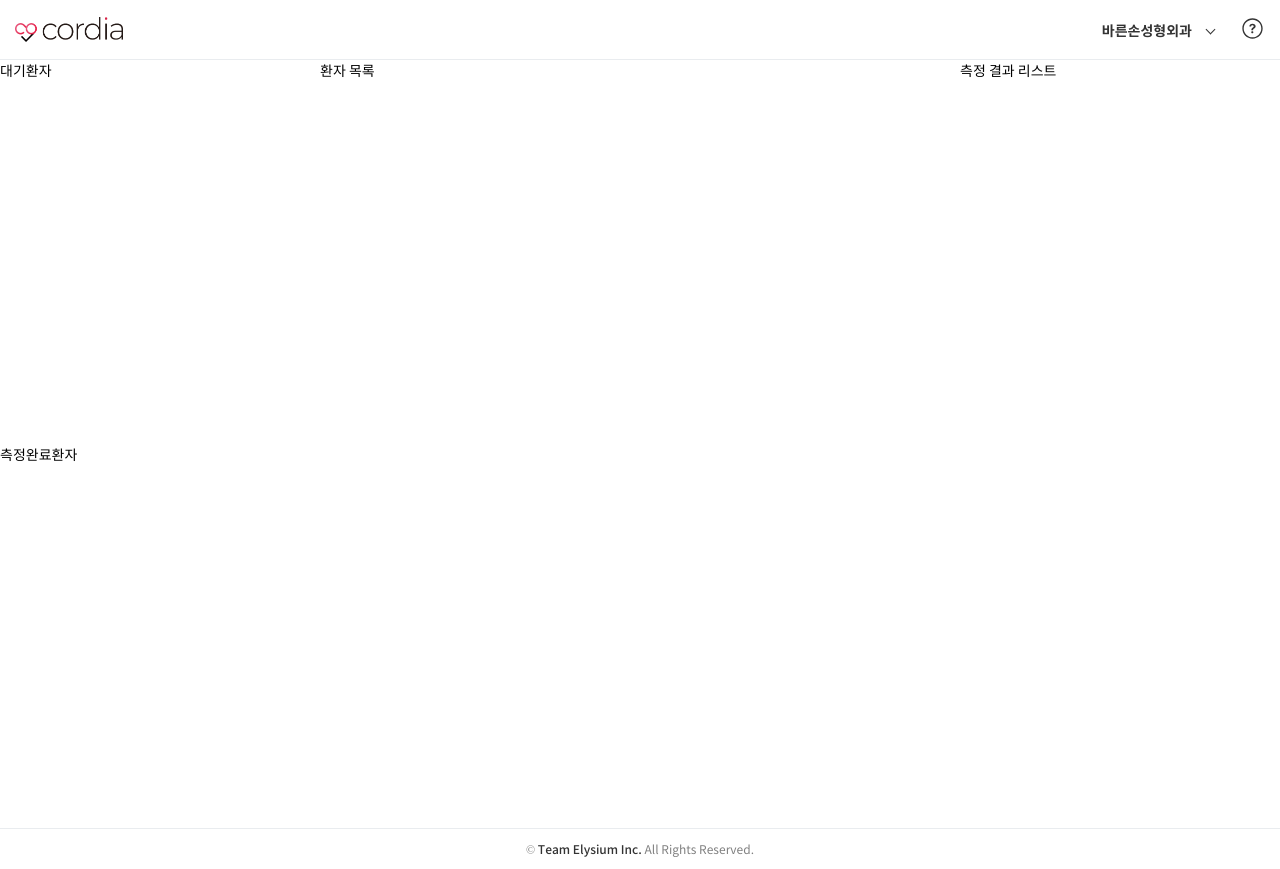
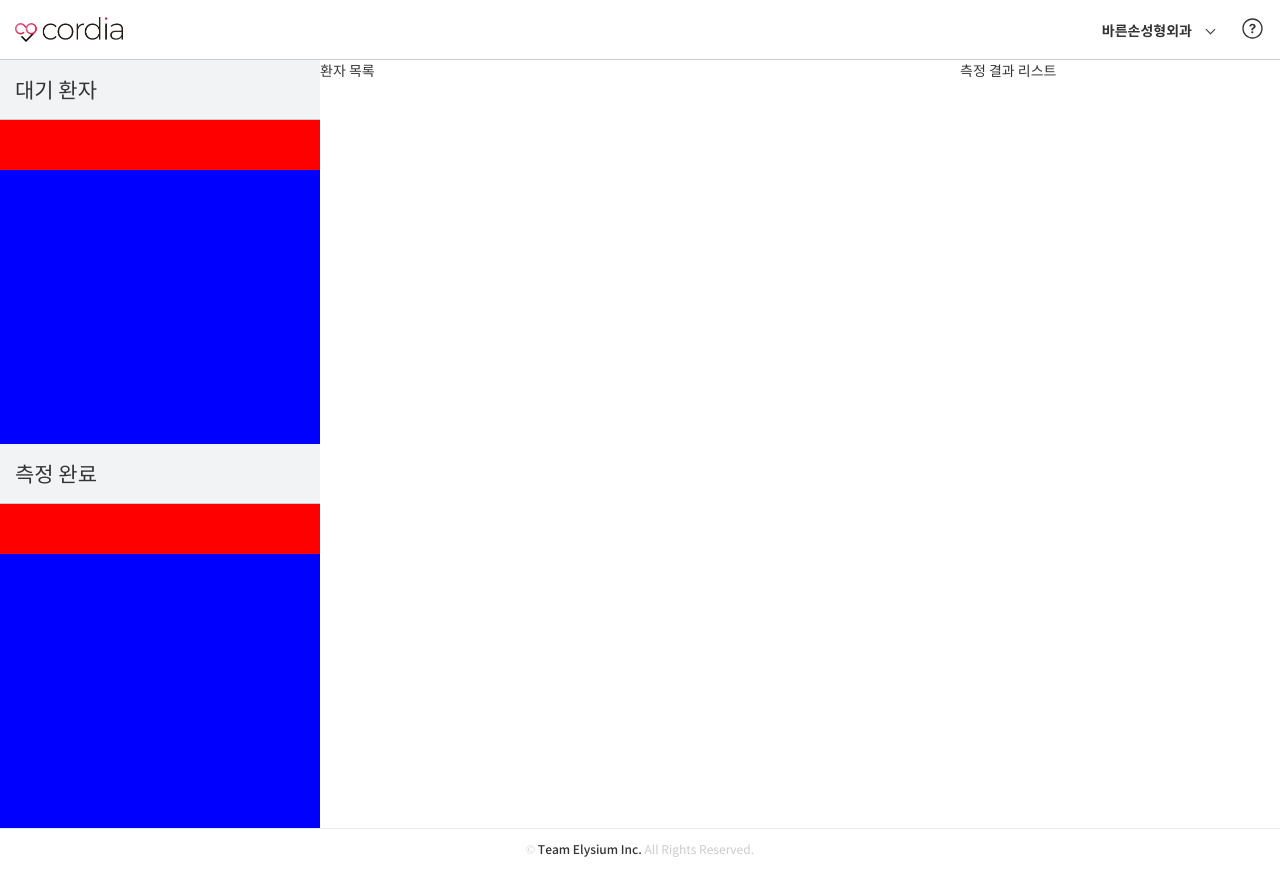
Before and after one commit to soheee94/patient_management_platform, a React (Create React App) app: page / in a window 1280 px wide. Built offline with nearby package versions, Linux system fonts and the light colour scheme.

Commit message:
add measure patient list - waiting, completed

```diff
--- a/src/components/PatientManagement/CompletedPatientList.js
+++ b/src/components/PatientManagement/CompletedPatientList.js
@@ -1,7 +1,15 @@
 import React from "react";
 
 function CompletedPatientList() {
-  return <div>측정완료환자</div>;
+  return (
+    <div>
+      <div className="list-header">측정 완료</div>
+      <div className="list-content">
+        <div className="list-content__header"></div>
+        <div className="list-content__item"></div>
+      </div>
+    </div>
+  );
 }
 
 export default CompletedPatientList;
--- a/src/components/PatientManagement/ListContainer.js
+++ b/src/components/PatientManagement/ListContainer.js
@@ -7,8 +7,7 @@ import MeasurementResultList from "./MeasurementResultList";
 
 function ListContainer() {
   return (
-    <div className="list-container">
-      <Grid container>
+    <Grid container className="list-container">
       {/* 측정 환자 리스트 */}
       <Grid item xs={3} className="measurement-patient-list">
         <WaitingPatientList />
@@ -23,7 +22,6 @@ function ListContainer() {
         <MeasurementResultList />
       </Grid>
     </Grid>
-    </div>
   );
 }
 
--- a/src/components/PatientManagement/WaitingPatientList.js
+++ b/src/components/PatientManagement/WaitingPatientList.js
@@ -1,7 +1,15 @@
 import React from "react";
 
 function WaitingPatientList() {
-  return <div>대기환자</div>;
+  return (
+    <div>
+      <div className="list-header">대기 환자</div>
+      <div className="list-content">
+        <div className="list-content__header"></div>
+        <div className="list-content__item"></div>
+      </div>
+    </div>
+  );
 }
 
 export default WaitingPatientList;
--- a/src/styles/components/common.scss
+++ b/src/styles/components/common.scss
@@ -7,4 +7,5 @@
 body {
   font-family: $fontFamily;
   font-size: 14px;
+  color: $black;
 }
--- /dev/null
+++ b/src/styles/components/patientManagement/list-content.scss
@@ -0,0 +1,14 @@
+.list-content {
+  height: calc(100% - 60px);
+  overflow-y: scroll;
+}
+
+.list-content__header {
+  height: 50px;
+  background-color: red;
+}
+
+.list-content__item {
+  height: 500px;
+  background-color: blue;
+}
--- a/src/styles/components/patientManagement/list-header.scss
+++ b/src/styles/components/patientManagement/list-header.scss
@@ -1,2 +1,9 @@
 .list-header {
+  background-color: $lighterGray;
+  height: 60px;
+  line-height: 60px;
+  //   font-family: "Noto Sans KR Medium";
+  font-size: 1.5em;
+  padding: 0 15px;
+  border-bottom: 1px solid $gray;
 }
--- a/src/styles/components/patientManagement/nav.scss
+++ b/src/styles/components/patientManagement/nav.scss
@@ -6,7 +6,7 @@
   align-items: center;
   justify-content: space-between;
   padding: 0 15px;
-  border-bottom: 1px solid $lightGray;
+  border-bottom: 1px solid $gray;
 }
 
 .nav__logo {
@@ -79,7 +79,7 @@
     }
 
     &:hover {
-      color: white;
+      // color: white;
       background: $gray;
     }
   }
--- a/src/styles/main.scss
+++ b/src/styles/main.scss
@@ -7,3 +7,4 @@
 @import "./components/patientManagement/footer.scss";
 @import "./components/patientManagement/list-container.scss";
 @import "./components/patientManagement/list-header.scss";
+@import "./components/patientManagement/list-content.scss";
--- a/src/styles/variables.scss
+++ b/src/styles/variables.scss
@@ -17,7 +17,8 @@ $fontFamily: "Noto Sans KR Regular";
 // color
 $white: #fff;
 $black: #333;
-$lightGray: #e9ecef;
-$gray: gray;
+$lighterGray: #f1f3f5; //Gray1
+$lightGray: #e9ecef; //Gray2
+$gray: #ccc; //Gray6
 
-$mainColor: #222e38;
+$mainColor: gray;
```
Lines whose indentation alone changed are shown as unchanged.
